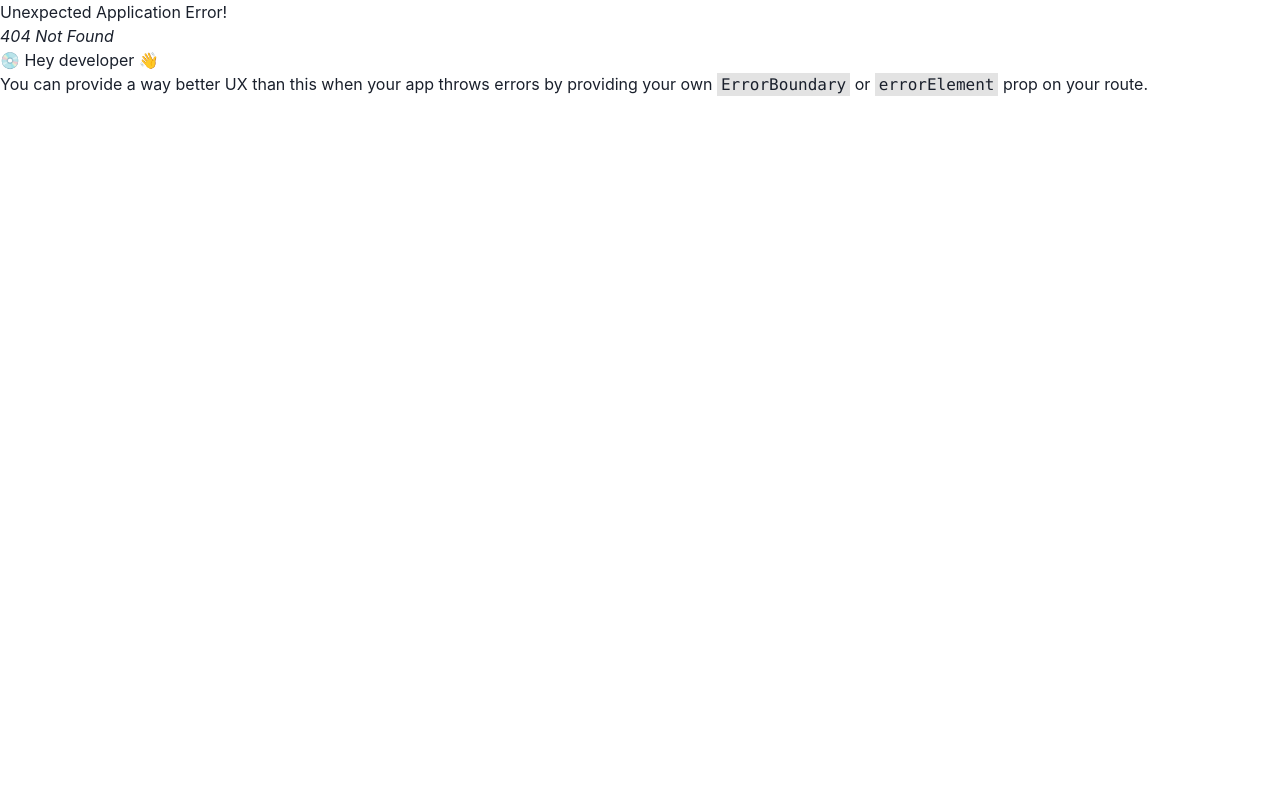
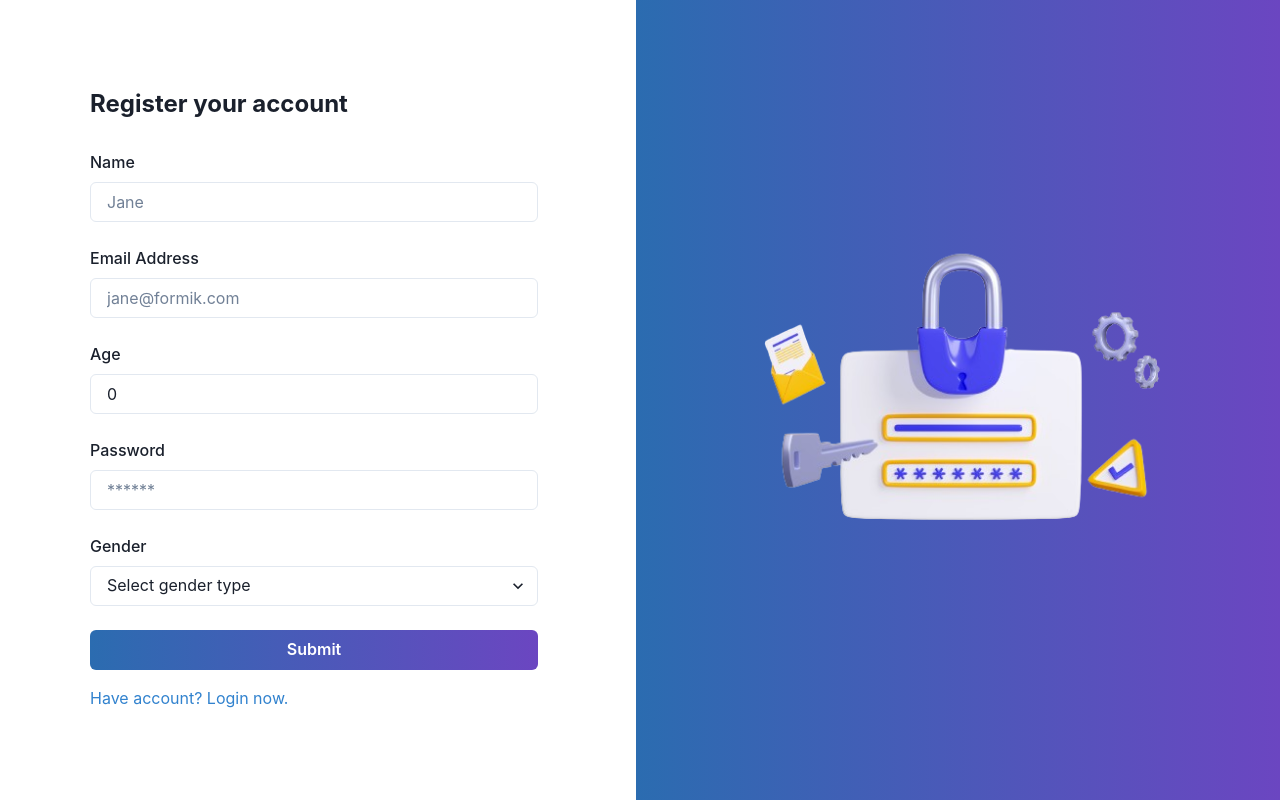
Before and after one commit to shreyas957/Spring-Boot-Full-Stack-Professional, a React (Vite) app in the folder frontend/react/: page /signup in a window 1280 px wide. Before the commit this address had no page. Built offline with nearby package versions, Linux system fonts and the light colour scheme.

Commit message:
React Customer registration

```diff
--- a/frontend/react/src/components/context/AuthContext.jsx
+++ b/frontend/react/src/components/context/AuthContext.jsx
@@ -13,6 +13,10 @@ const AuthProvider = ({children}) => {
 
     const [customer, setCustomer] = useState(null)
     useEffect(() => {
+        setCustomerFromToken()
+    }, [])
+
+    const setCustomerFromToken = () => {
         let token = localStorage.getItem("jwtAccessToken")
         if (token) {
             const decodedToken = jwtDecode(token)
@@ -21,7 +25,7 @@ const AuthProvider = ({children}) => {
                 roles: decodedToken.scopes
             })
         }
-    }, [])
+    }
     const login = async (usernameAndPassword) => {
         return new Promise((resolve, reject) => {
             performLogin(usernameAndPassword).then(res => {
@@ -67,7 +71,7 @@ const AuthProvider = ({children}) => {
     }
 
     return (
-        <AuthContext.Provider value={{customer, login, logOut, isCustomerAuthenticated}}>
+        <AuthContext.Provider value={{customer, login, logOut, isCustomerAuthenticated, setCustomerFromToken}}>
             {children}
         </AuthContext.Provider>
     )
--- a/frontend/react/src/components/customer/CreateCustomerDrawer.jsx
+++ b/frontend/react/src/components/customer/CreateCustomerDrawer.jsx
@@ -7,7 +7,7 @@ import {
     DrawerOverlay,
     useDisclosure
 } from "@chakra-ui/react";
-import CreateCustomerForm from "./CreateCustomerForm.jsx";
+import CreateCustomerForm from "../shared/CreateCustomerForm.jsx";
 
 const AddIcon = () => "+";
 
@@ -30,7 +30,7 @@ const CreateCustomerDrawer = ({fetchCustomers}) => {
 
                     <DrawerBody>
                         <CreateCustomerForm
-                            fetchCustomers={fetchCustomers}
+                            onSuccess={fetchCustomers}
                         />
                     </DrawerBody>
 
--- a/frontend/react/src/components/login/Login.jsx
+++ b/frontend/react/src/components/login/Login.jsx
@@ -107,6 +107,9 @@ const Login = () => {
                 <Stack spacing={4} w={'full'} maxW={'md'}>
                     <Heading fontSize={'2xl'} mb={15}>Sign in to your account</Heading>
                     <LoginForm/>
+                    <Link color={"blue.500"} href={"/signup"}>
+                        Don't have account? Signup now.
+                    </Link>
                 </Stack>
             </Flex>
             <Flex flex={1} p={10}
--- a/frontend/react/src/components/customer/CreateCustomerForm.jsx
+++ b/frontend/react/src/components/shared/CreateCustomerForm.jsx
@@ -5,10 +5,15 @@ import {Alert, AlertIcon, Box, Button, FormLabel, Input, Select, Stack} from "@c
 import {saveCustomer} from "../../services/client.js";
 import {errorNotification, successNotification} from "../../services/notification.js";
 
+/**
+ * MyTextInput is a custom input component for Formik forms.
+ * It displays a label, an input field, and an error message if the field is invalid and has been touched.
+ *
+ * @param {object} props - The properties passed to the component.
+ * @param {string} props.label - The label for the input field.
+ * @returns {JSX.Element} The rendered component.
+ */
 const MyTextInput = ({label, ...props}) => {
-    // useField() returns [formik.getFieldProps(), formik.getFieldMeta()]
-    // which we can spread on <input>. We can use field meta to show an error
-    // message if the field is invalid, and it has been touched (i.e. visited)
     const [field, meta] = useField(props);
     return (
         <Box>
@@ -24,6 +29,14 @@ const MyTextInput = ({label, ...props}) => {
     );
 };
 
+/**
+ * MySelect is a custom select component for Formik forms.
+ * It displays a label, a select field, and an error message if the field is invalid and has been touched.
+ *
+ * @param {object} props - The properties passed to the component.
+ * @param {string} props.label - The label for the select field.
+ * @returns {JSX.Element} The rendered component.
+ */
 const MySelect = ({label, ...props}) => {
     const [field, meta] = useField(props);
     return (
@@ -40,8 +53,16 @@ const MySelect = ({label, ...props}) => {
     );
 };
 
-// And now we can use these
-const CreateCustomerForm = ({fetchCustomers}) => {
+/**
+ * CreateCustomerForm is a Formik form for creating a new customer.
+ * It validates the input fields and submits the form data to the server.
+ * After successful submission, it fetches the updated list of customers.
+ *
+ * @param {object} props - The properties passed to the component.
+ * @param {function} props.fetchCustomers - The function to fetch the updated list of customers.
+ * @returns {JSX.Element} The rendered component.
+ */
+const CreateCustomerForm = ({onSuccess}) => {
     return (
         <>
             <Formik
@@ -75,14 +96,14 @@ const CreateCustomerForm = ({fetchCustomers}) => {
                         .required('Required'),
                 })}
                 onSubmit={(customer, {setSubmitting}) => {
-                    setSubmitting(true)     // I can submit form
+                    setSubmitting(true)
                     saveCustomer(customer).then(res => {
                         console.log(res);
                         successNotification(
                             "Customer saved",
                             `${customer.name} was successfully saved`
                         )
-                        fetchCustomers();
+                        onSuccess(res.headers["authorization"]);
                     }).catch(err => {
                         console.log(err)
                         errorNotification(
@@ -90,7 +111,7 @@ const CreateCustomerForm = ({fetchCustomers}) => {
                             err.response.data.message
                         )
                     }).finally(() => {
-                        setSubmitting(false)    // form cant be submitted until request is processing
+                        setSubmitting(false)
                     })
                 }}
             >
@@ -131,7 +152,11 @@ const CreateCustomerForm = ({fetchCustomers}) => {
                                 <option value="FEMALE">Female</option>
                             </MySelect>
 
-                            <Button disabled={!isValid || isSubmitting} type="submit">Submit</Button>
+                            <Button disabled={!isValid || isSubmitting} type="submit"
+                                    bgGradient={{sm: 'linear(to-r, blue.600, purple.600)'}} color={"white"}
+                                    _hover={false}>
+                                Submit
+                            </Button>
                         </Stack>
                     </Form>
                 )}
--- /dev/null
+++ b/frontend/react/src/components/signup/Signup.jsx
@@ -0,0 +1,53 @@
+import {useAuth} from "../context/AuthContext.jsx";
+import {useNavigate} from "react-router-dom";
+import React, {useEffect} from "react";
+import {Flex, Heading, Image, Link, Stack} from "@chakra-ui/react";
+import loginImage from "../../assets/loginImg.png";
+import CreateCustomerForm from "../shared/CreateCustomerForm.jsx";
+
+const Signup = () => {
+    const {customer, setCustomerFromToken} = useAuth();
+    const navigate = useNavigate();
+
+    useEffect(() => {
+        if (customer) {
+            navigate('/dashboard')
+        }
+    })
+
+    return (
+        <Stack minH={'100vh'} direction={{base: 'column', md: 'row'}}>
+            <Flex p={8} flex={1} alignItems={'center'} justifyContent={'center'}>
+                <Stack spacing={4} w={'full'} maxW={'md'}>
+                    <Heading fontSize={'2xl'} mb={15}>Register your account</Heading>
+                    <CreateCustomerForm onSuccess={(token) => {
+                        localStorage.setItem("jwtAccessToken", token)
+                        setCustomerFromToken()
+                        navigate('/dashboard')
+                    }}/>
+                    <Link color={"blue.500"} href={"/"}>
+                        Have account? Login now.
+                    </Link>
+                </Stack>
+            </Flex>
+            <Flex flex={1} p={10}
+                  flexDirection={"column"}
+                  alignItems={"center"}
+                  justifyContent={"center"}
+                  bgGradient={{sm: 'linear(to-r, blue.600, purple.600)'}}>
+                {/*<Text fontSize={'6xl'} color={'white'} fontWeight={'bold'} mb={5}>*/}
+                {/*    <Link href={'www.linkedin.com/in/shreyas-shevale'}> My linkedin profile</Link>*/}
+                {/*</Text>*/}
+                <Image
+                    alt={'Login Image'}
+                    objectFit={'cover'}
+                    src={
+                        loginImage
+                    }
+                />
+            </Flex>
+        </Stack>
+    )
+}
+
+export default Signup;
--- a/frontend/react/src/main.jsx
+++ b/frontend/react/src/main.jsx
@@ -5,6 +5,7 @@ import {ChakraProvider} from '@chakra-ui/react'
 import {createStandaloneToast} from '@chakra-ui/react'
 import {createBrowserRouter, RouterProvider} from "react-router-dom";
 import Login from "./components/login/Login.jsx";
+import Signup from "./components/signup/Signup.jsx";
 import AuthProvider from "./components/context/AuthContext.jsx";
 import ProtectedRoutes from "./components/shared/ProtectedRoutes.jsx";
 import './index.css'
@@ -20,6 +21,10 @@ const browserRouter = createBrowserRouter([
     {
         path: '/',
         element: <Login/>
+    },
+    {
+        path: '/signup',
+        element: <Signup/>
     },
     {
         path: 'dashboard',
```
Also changed, not shown: 1 other file (tests, documents, lock files or other folders).
